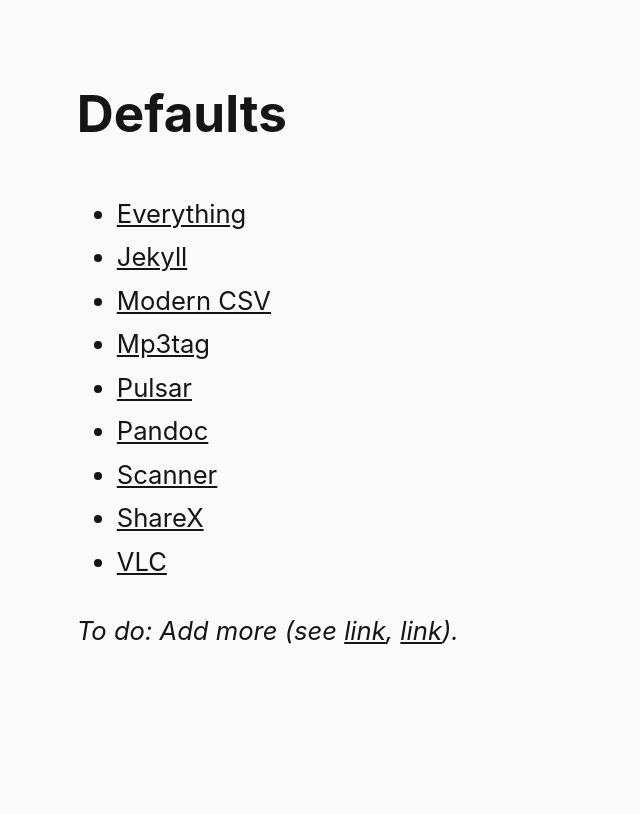
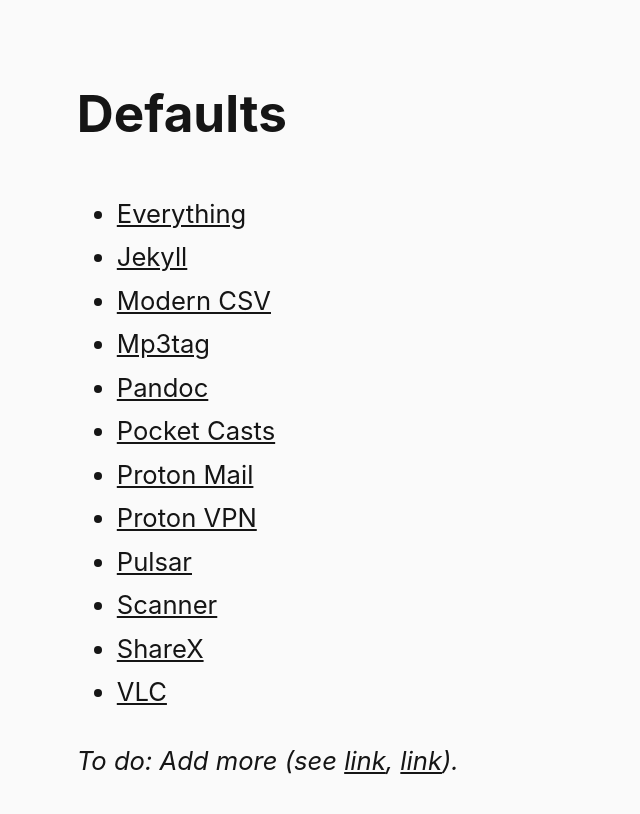
Before and after one commit to steinea/fyi, a Jekyll site: the page built from pages/defaults.md, in a window 1280 px wide. Shown: the top 814 px of the page, without its empty margins (0-640 px from the left). Built offline with Jekyll 4.4.1, drawn with Linux system fonts in a browser that asks for light colours.

Commit message:
Add more defaults

```diff
--- a/pages/defaults.md
+++ b/pages/defaults.md
@@ -8,8 +8,11 @@ permalink: /defaults/
 * [Jekyll](https://jekyllrb.com/)
 * [Modern CSV](https://www.moderncsv.com/)
 * [Mp3tag](https://www.mp3tag.de/en/)
+* [Pandoc](https://pandoc.org/)
+* [Pocket Casts](https://pocketcasts.com/)
+* [Proton Mail](https://proton.me/mail)
+* [Proton VPN](https://protonvpn.com/)
 * [Pulsar](https://pulsar-edit.dev/)
-* [Pandoc](https://pandoc.org/)
 * [Scanner](http://www.steffengerlach.de/freeware/)
 * [ShareX](https://getsharex.com/)
 * [VLC](https://www.videolan.org/vlc/)
```
